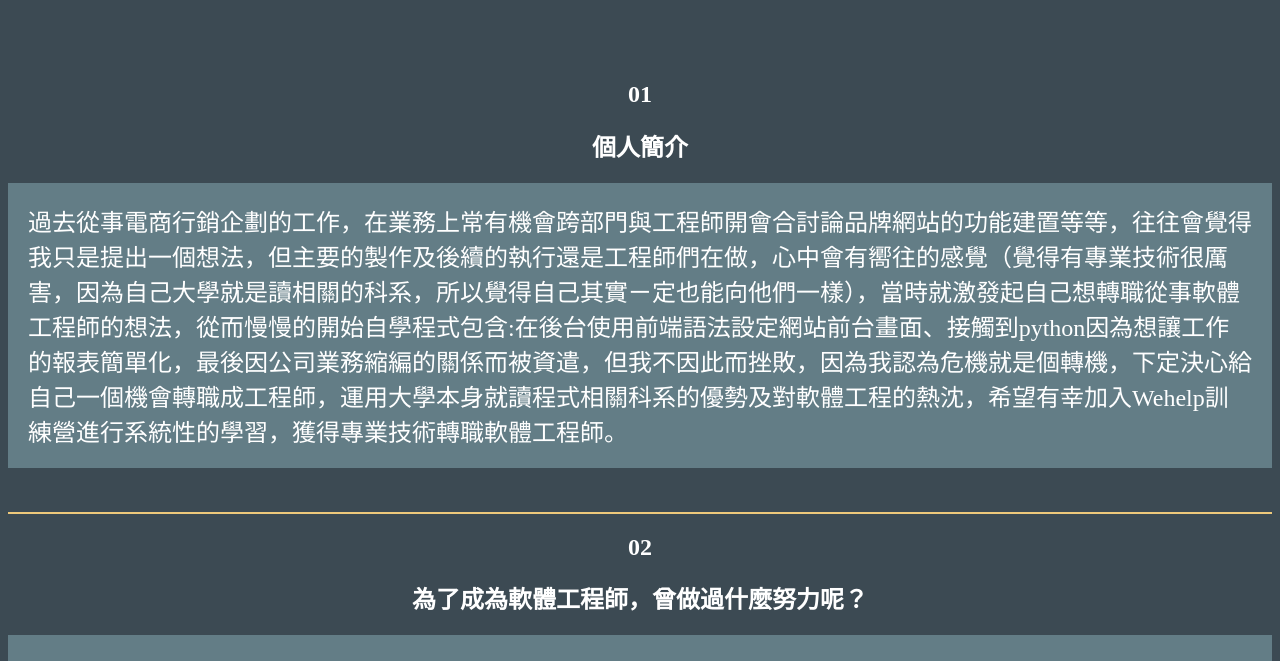
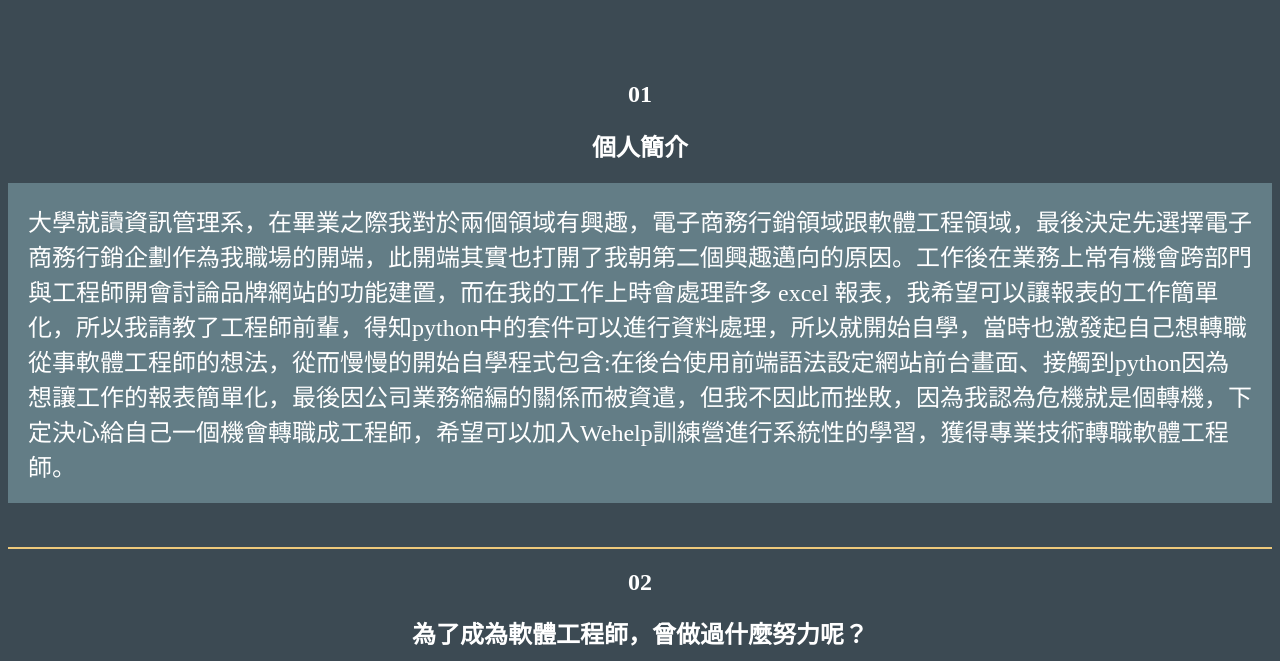
Before and after one commit to joeywangyolo/aboutme1, a plain HTML site: page index.html in a window 1280 px wide. Shown: the part 611-1272 px from the top of the page. Drawn offline with Linux system fonts and the light colour scheme.

Commit message:
Update index.html

```diff
--- a/index.html
+++ b/index.html
@@ -27,7 +27,7 @@
             <h2 >個人簡介</h2>
          </center>
             <div class="content">
-                過去從事電商行銷企劃的工作，在業務上常有機會跨部門與工程師開會合討論品牌網站的功能建置等等，往往會覺得我只是提出一個想法，但主要的製作及後續的執行還是工程師們在做，心中會有嚮往的感覺（覺得有專業技術很厲害，因為自己大學就是讀相關的科系，所以覺得自己其實ㄧ定也能向他們一樣），當時就激發起自己想轉職從事軟體工程師的想法，從而慢慢的開始自學程式包含:在後台使用前端語法設定網站前台畫面、接觸到python因為想讓工作的報表簡單化，最後因公司業務縮編的關係而被資遣，但我不因此而挫敗，因為我認為危機就是個轉機，下定決心給自己一個機會轉職成工程師，運用大學本身就讀程式相關科系的優勢及對軟體工程的熱沈，希望有幸加入Wehelp訓練營進行系統性的學習，獲得專業技術轉職軟體工程師。
+                大學就讀資訊管理系，在畢業之際我對於兩個領域有興趣，電子商務行銷領域跟軟體工程領域，最後決定先選擇電子商務行銷企劃作為我職場的開端，此開端其實也打開了我朝第二個興趣邁向的原因。工作後在業務上常有機會跨部門與工程師開會討論品牌網站的功能建置，而在我的工作上時會處理許多 excel 報表，我希望可以讓報表的工作簡單化，所以我請教了工程師前輩，得知python中的套件可以進行資料處理，所以就開始自學，當時也激發起自己想轉職從事軟體工程師的想法，從而慢慢的開始自學程式包含:在後台使用前端語法設定網站前台畫面、接觸到python因為想讓工作的報表簡單化，最後因公司業務縮編的關係而被資遣，但我不因此而挫敗，因為我認為危機就是個轉機，下定決心給自己一個機會轉職成工程師，希望可以加入Wehelp訓練營進行系統性的學習，獲得專業技術轉職軟體工程師。
             </div>
             <!--br/ 代表換行-->
             <br/>
```
